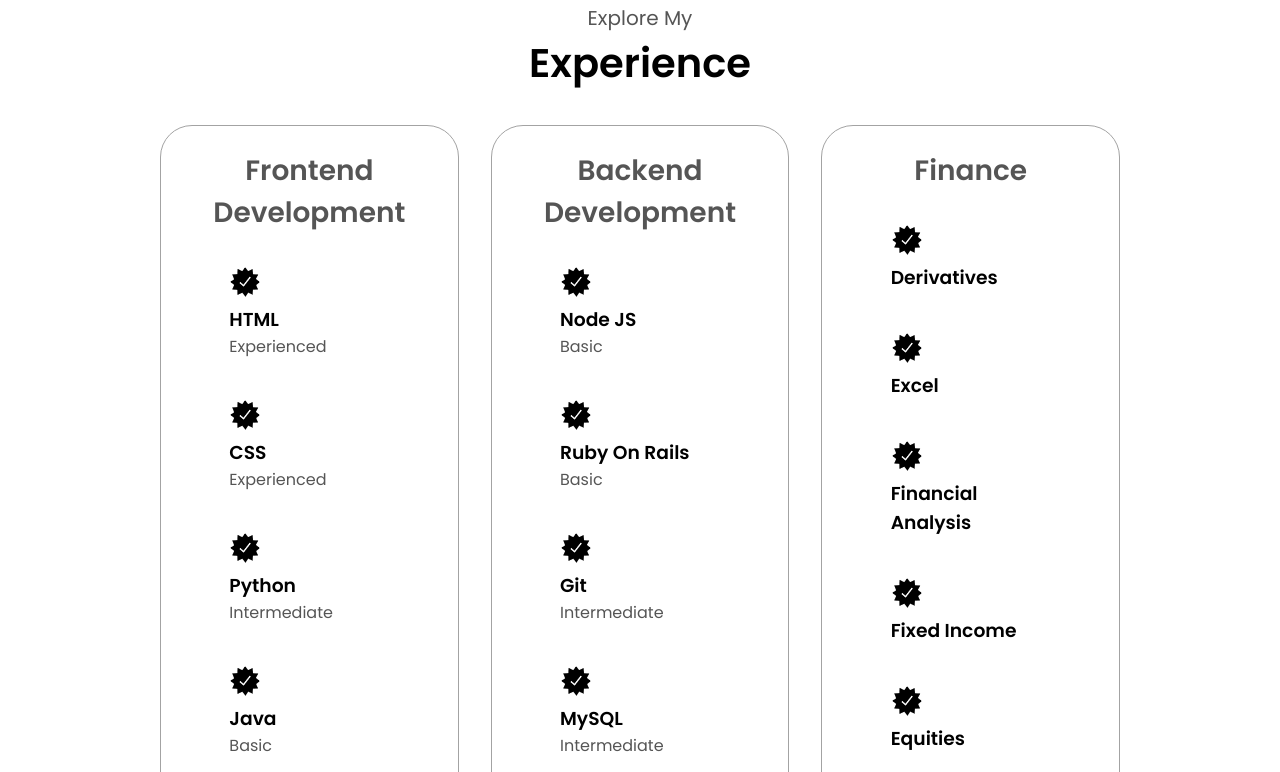
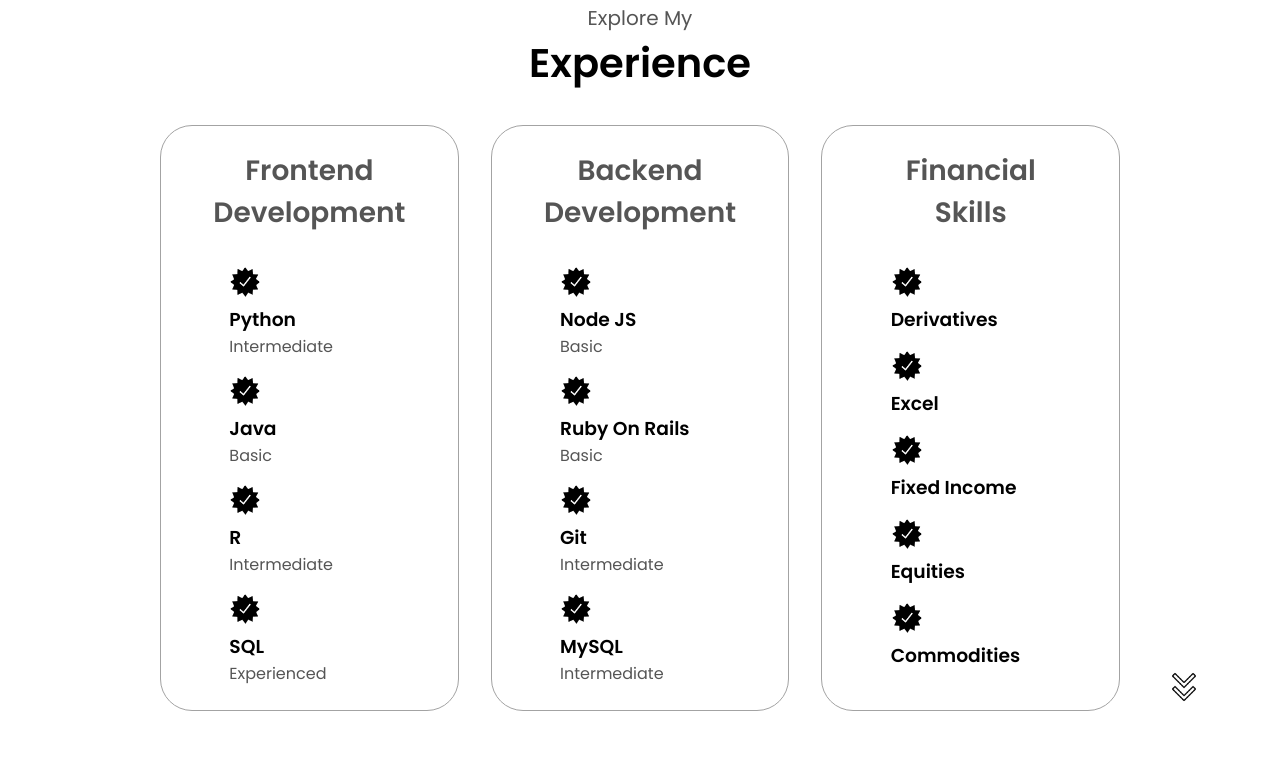
Before and after one commit to NamanpreetG/namanpreet-ghotra.github.io, a plain HTML site: page index.html in a window 1280 px wide. Shown: the part 1693-2465 px from the top of the page. Drawn offline with Linux system fonts and the light colour scheme.

Commit message:
changed experience article sizing

```diff
--- a/index.html
+++ b/index.html
@@ -122,20 +122,6 @@
             <article>
               <img src="./assets/checkmark.png" alt="Experience icone" class="icon">
               <div>
-                <h3>HTML</h3>
-                <p>Experienced</p>
-              </div>
-            </article>
-            <article>
-              <img src="./assets/checkmark.png" alt="Experience icone" class="icon">
-              <div>
-                <h3>CSS</h3>
-                <p>Experienced</p>
-              </div>
-            </article>
-            <article>
-              <img src="./assets/checkmark.png" alt="Experience icone" class="icon">
-              <div>
                 <h3>Python</h3>
                 <p>Intermediate</p>
               </div>
@@ -197,7 +183,7 @@
           </div>
         </div>
         <div class="details-container">
-          <h2 class="experience-sub-title">Finance</h2>
+          <h2 class="experience-sub-title">Financial <br>Skills</h2>
           <div class="article-container">
             <article>
               <img src="./assets/checkmark.png" alt="Experience icone" class="icon">
@@ -210,13 +196,6 @@
               <img src="./assets/checkmark.png" alt="Experience icone" class="icon">
               <div>
                 <h3>Excel</h3>
-
-              </div>
-            </article>
-            <article>
-              <img src="./assets/checkmark.png" alt="Experience icone" class="icon">
-              <div>
-                <h3>Financial Analysis</h3>
 
               </div>
             </article>
--- a/style.css
+++ b/style.css
@@ -370,12 +370,12 @@ section{
   text-align: initial;
   flex-wrap: wrap;
   flex-direction: row;
-  gap: 2.5rem;
+  gap: 1rem;
   justify-content: space-around;
 }
 
 article{
-  display: block;
+  display:block;
   width: 10rem;
   justify-content: space-around;
   gap: 0.5rem;
```
